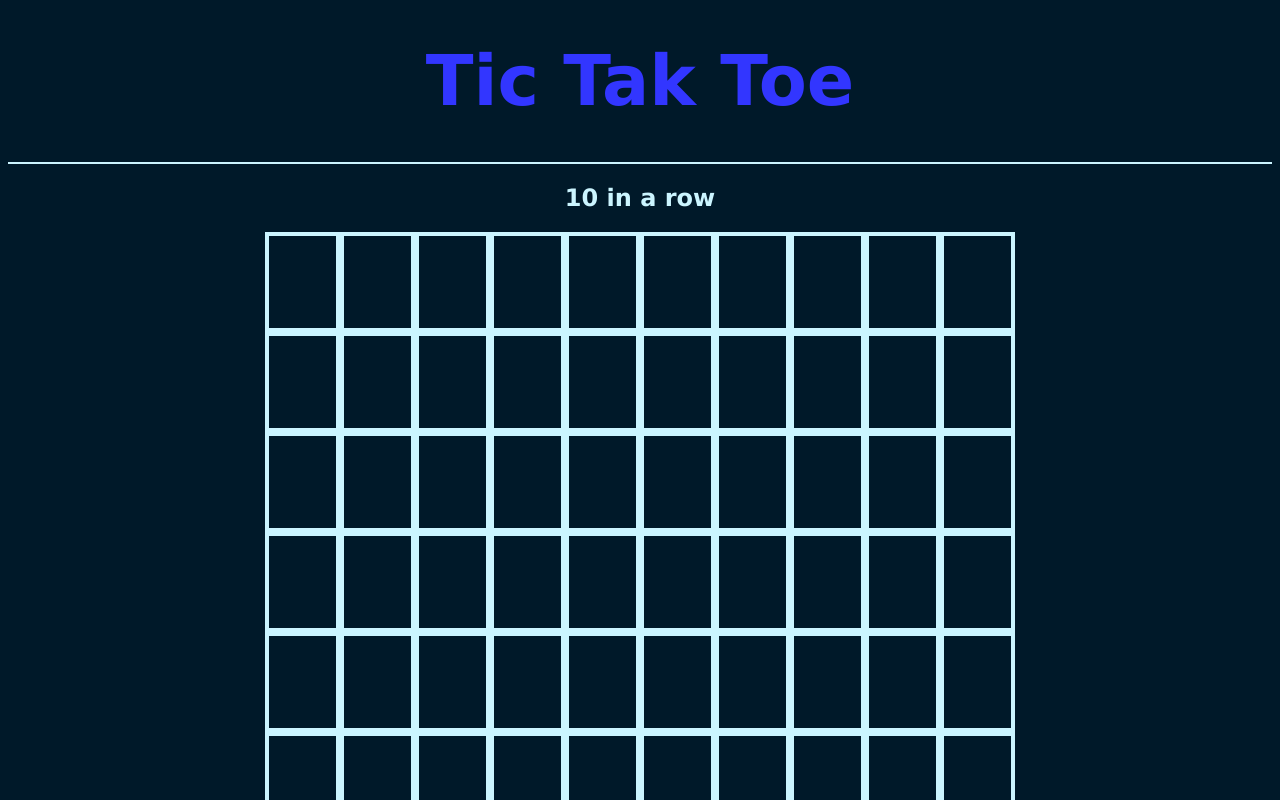
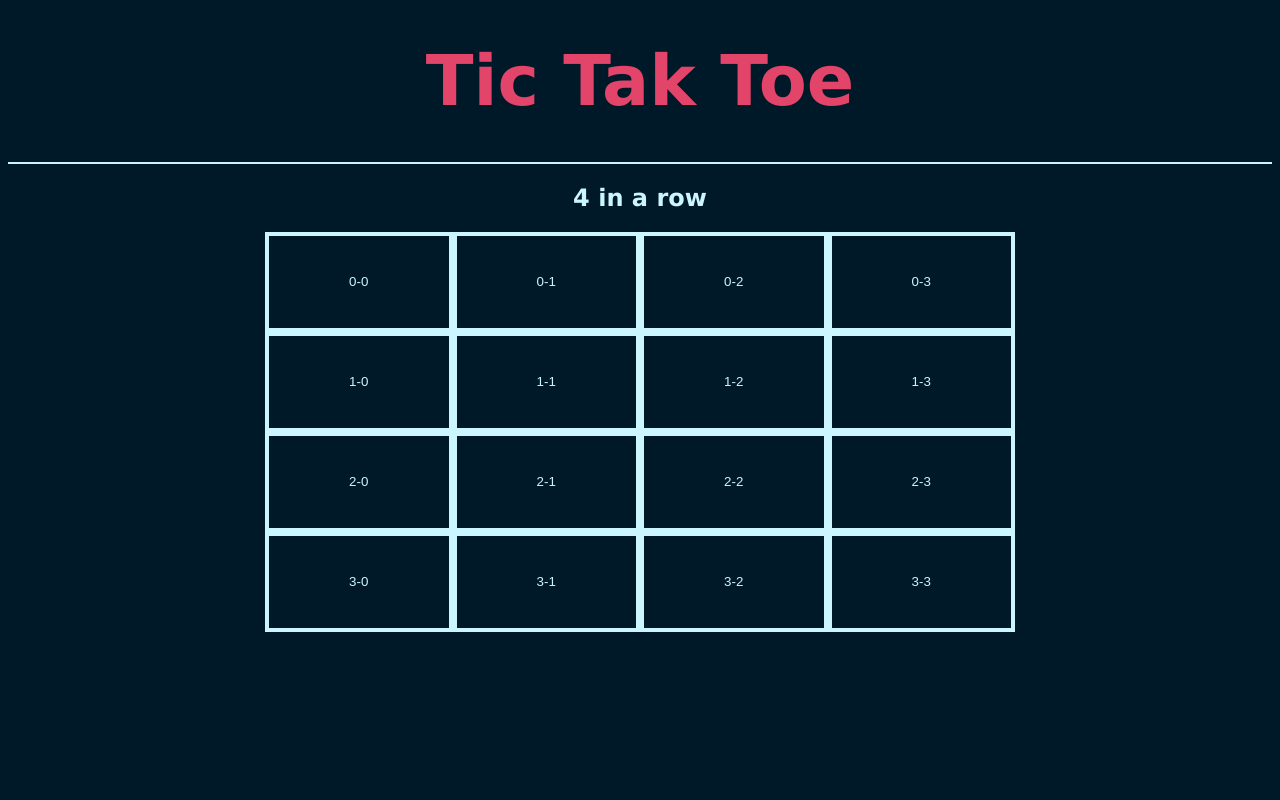
Before and after one commit to nichodim/TicTakToe, a React (Vite) app: page / in a window 1280 px wide. Shown: the top 800 px of the page. Built offline with nearby package versions, Linux system fonts and the light colour scheme.

Commit message:
Implemented key system
Also started work on setting tiles when clicked

```diff
--- a/src/App.css
+++ b/src/App.css
@@ -20,6 +20,7 @@ h1 {
 }
 .tile {
     border: 4px solid rgb(203, 245, 255);
+    color:rgb(203, 245, 255);
     background-color: rgb(0, 25, 41);
     flex: 1;
     transition: 0.3s;
--- a/src/App.jsx
+++ b/src/App.jsx
@@ -5,11 +5,54 @@ import { GameTag } from './GameTag'
 import './App.css'
 
 function App() {
-    const [rows, setRows] = useState(() => 10);
-    const [turn, setTurn] = useState(() => 'circle');
-    const [tics, setTics] = useState(Array(rows).fill(Array(rows).fill('none')));
+    const [rows, setRows] = useState(() => 4);
+    const [turn, setTurn] = useState(() => 'ex');
+    const [tics, setTics] = useState(Array(rows).fill(Array(rows).fill({ type: "none", key: undefined })));
+
+    // Give all tics unqiue keys
+    useEffect(() => {
+        if (tics[0][0].key != undefined) return;
+        for (let i = 0; i < tics.length; i++) {
+            for (let j = 0; j < tics[0].length; j++) {
+                setTics(prevTics => {
+                    return [
+                        ...prevTics.slice(0, i),
+                        [
+                            ...prevTics[i].slice(0, j),
+                            {...prevTics[i][j], key: (i + '-' + j)},
+                            ...prevTics[i].slice(j + 1, prevTics[i].length)
+                        ],
+                        ...prevTics.slice(i + 1, prevTics.length)
+                    ];
+                });
+            }
+        }
+    }, []);
 
     useEffect(() => console.log(tics), [tics]);
+
+    function fliptile(e, key) {
+        const rowNum = key.substring(0, 1);
+        const colNum = key.substring(2, 3);
+        if (tics[rowNum][colNum].type != 'none') return;
+
+        setTics(prevTics => {
+            return [
+                ...prevTics.slice(0, rowNum),
+                [
+                    ...prevTics[rowNum].slice(0, colNum),
+                    {...prevTics[rowNum][colNum], type: turn},
+                    ...prevTics[rowNum].slice(colNum + 1, prevTics[rowNum].length)
+                ],
+                ...prevTics.slice(rowNum + 1, prevTics.length)
+            ];
+        });
+
+        setTurn(prevTurn => {
+            if (prevTurn == 'ex') return 'circle';
+            else return 'ex';
+        })
+    }
 
     return (
         <>
@@ -17,7 +60,7 @@ function App() {
             <div id="tagContainer">
                 <GameTag rows={rows} />
             </div>
-            <Board tics={tics} />
+            <Board tics={tics} handleClick={fliptile} />
         </>
     );
 }
--- a/src/Board.jsx
+++ b/src/Board.jsx
@@ -1,10 +1,10 @@
 import { Row } from './Row'
 
-export function Board({ tics }) {
+export function Board({ tics, handleClick }) {
     return (
         <div className="container">
             {tics.map(row => {
-                return <Row tics={row.map(tic => tic)} key={crypto.randomUUID()} />;
+                return <Row tics={row.map(tic => tic)} key={crypto.randomUUID()} handleClick={handleClick} />;
             })}
         </div>
     );
--- a/src/Row.jsx
+++ b/src/Row.jsx
@@ -1,10 +1,10 @@
 import { Tile } from './Tile'
 
-export function Row({ tics }) {
+export function Row({ tics, handleClick }) {
     return (
         <div className="row">
             {tics.map(tic => {
-                return <Tile tic={tic} key={crypto.randomUUID()} />;
+                return <Tile tic={tic} key={tic.key} handleClick={handleClick} />;
             })}
         </div>
     )
--- a/src/Tile.jsx
+++ b/src/Tile.jsx
@@ -1,5 +1,5 @@
-export function Tile() {
+export function Tile({ tic, handleClick }) {
     return (
-        <button className="tile" type="button"></button>
+        <button className="tile" type="button" onClick={e => handleClick(e, tic.key)}>{tic.key}</button>
     );
 }
```
